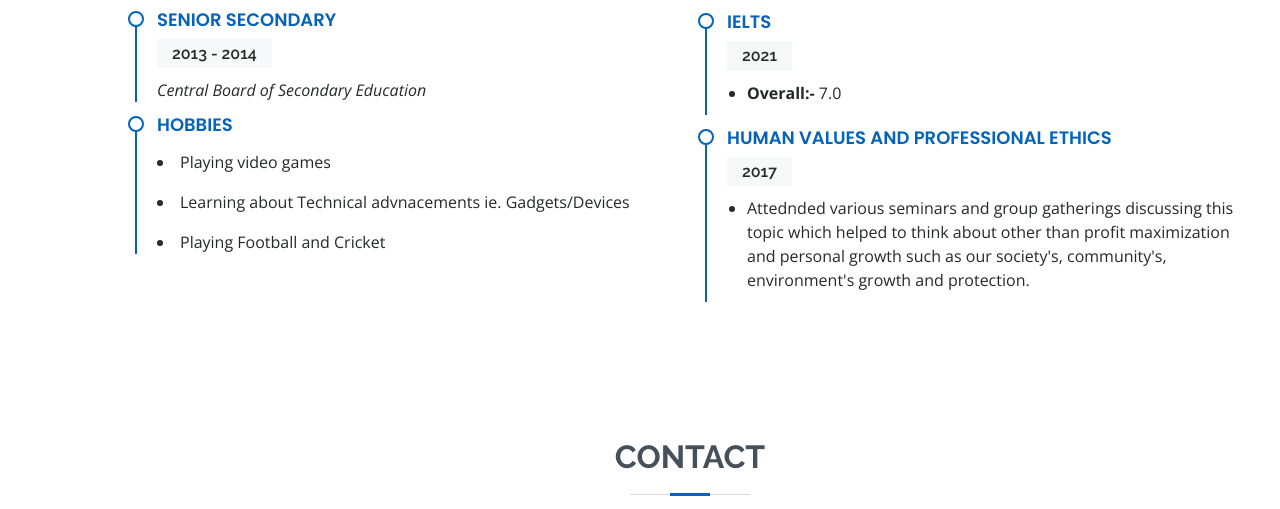
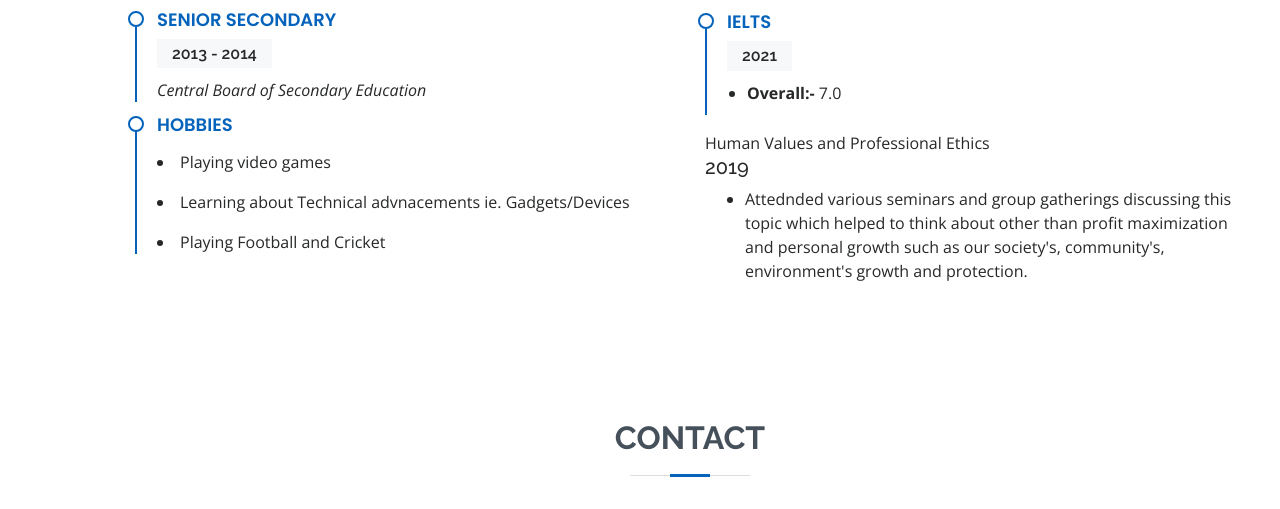
Before and after one commit to Jashanchana/jashanpreet, a plain HTML site: page index.html in a window 1280 px wide. Shown: the part 2881-3390 px from the top of the page. Drawn offline with nearby package versions, Linux system fonts and the light colour scheme.

Commit message:
Update index.html

```diff
--- a/index.html
+++ b/index.html
@@ -301,9 +301,9 @@
                 <li><strong>Overall:-</strong> 7.0</li>
               </ul>
             </div>
-            <div class="resume-item">
+            <div
               <h4>Human Values and Professional Ethics</h4>
-            <h5>2017</h5>
+            <h5>2019</h5>
             <ul>
               <li>Attednded various seminars and group gatherings discussing this topic
                 which helped to think about other than profit maximization and personal growth
```
